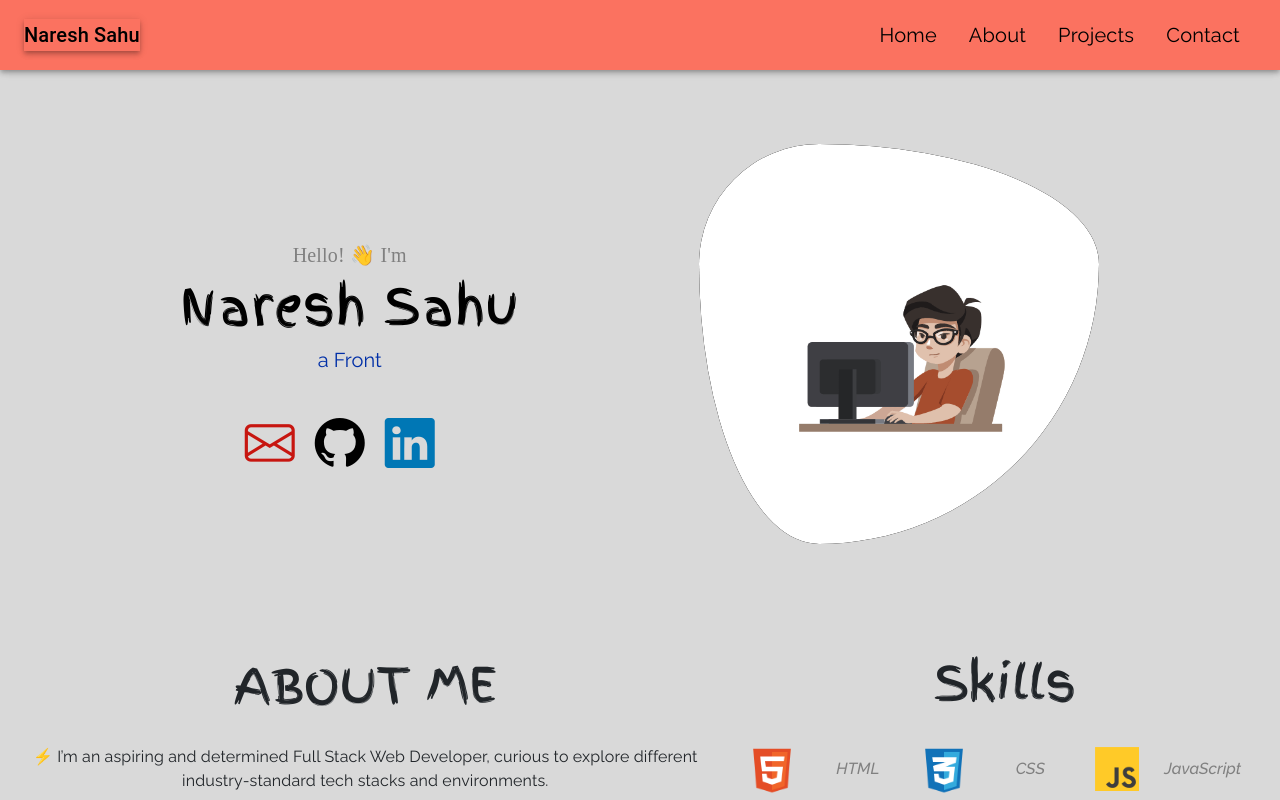
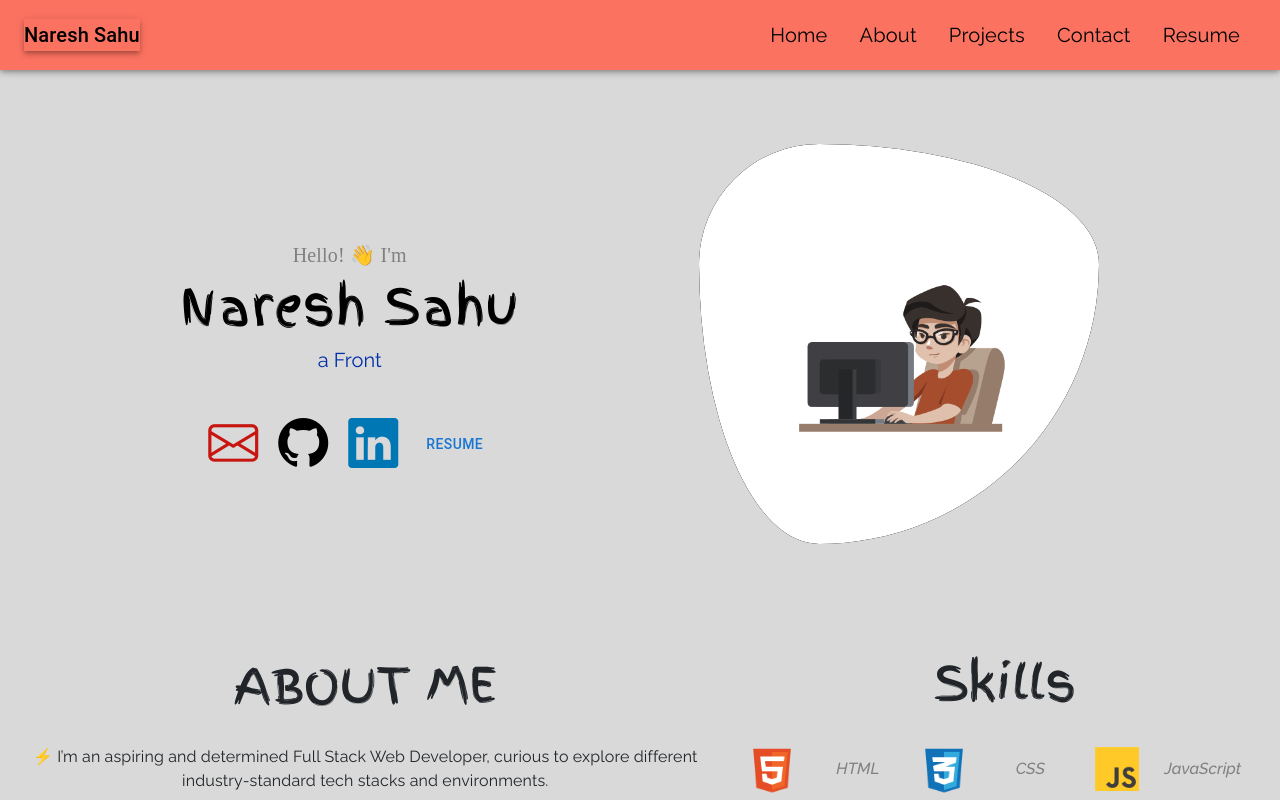
Before and after one commit to r-sahun0412/naresh-sahu-portfolio, a React (Create React App) app: page / in a window 1280 px wide. Shown: the top 800 px of the page. Built offline with nearby package versions, Linux system fonts and the light colour scheme; a small style sheet from the web is missing.

Commit message:
resume added

```diff
--- a/src/components/contactIcons.jsx
+++ b/src/components/contactIcons.jsx
@@ -1,4 +1,4 @@
-import { Box } from "@mui/material";
+import { Box, Button } from "@mui/material";
 
 const ContactIcons = () => {
   return (
@@ -42,6 +42,10 @@ const ContactIcons = () => {
           style={{ fontSize: "50px", color: "#0077b5", aspectRatio: "3/2" }}
         ></i>
       </a>
+
+      <Box>
+        <Button>Resume</Button>
+      </Box>
     </Box>
   );
 };
--- a/src/components/navBar.jsx
+++ b/src/components/navBar.jsx
@@ -14,6 +14,7 @@ import {
 
 import menu from "../images/menu.png";
 import { Link } from "react-scroll";
+
 const NavBar = () => {
   const [getOpen, setOpen] = useState(false);
 
@@ -21,17 +22,21 @@ const NavBar = () => {
     setOpen(!getOpen);
   };
 
+  const openResumeInNewWindow = () => {
+    // Open the resume link in a new window
+    window.open("https://drive.google.com/file/d/1K8rWPkLWTJTzkggSJ-XL5bBTAip-FPwB/view");
+  };
+
   const menuItems = [
     { text: "Home", to: "hero" },
     { text: "About", to: "about" },
     { text: "Projects", to: "project" },
     { text: "Contact", to: "contact" },
+    { text: "Resume", onClick: openResumeInNewWindow },
   ];
 
   return (
-    <Box style={{
-      color: "black",
-    }}>
+    <Box style={{ color: "black" }}>
       <AppBar
         position="fixed"
         style={{
@@ -48,25 +53,16 @@ const NavBar = () => {
             onClose={toggleDrawer}
             PaperProps={{ style: { width: 250, backgroundColor: "grey" } }}
           >
-            <List style={{
-              color: "black"
-            }}>
+            <List style={{ color: "black" }}>
               {menuItems.map((item, index) => (
-               <ListItem button key={index}>
-               <Link to={item.to}
-               spy={true}
-               smooth={true}
-               offset={50}
-               duration={500}
-               onClick={toggleDrawer}
-               style={{textDecoration:"none" }}>
+                <ListItem button key={index} onClick={item.onClick || toggleDrawer}>
+                  {/* Use item.onClick or toggleDrawer based on whether an onClick handler is provided */}
                   <ListItemText
                     primary={item.text}
                     primaryTypographyProps={{
                       style: { color: "black", fontSize: "40px", textAlign: "center", fontFamily: "normal" },
                     }}
                   />
-               </Link>
                 </ListItem>
               ))}
             </List>
@@ -98,22 +94,14 @@ const NavBar = () => {
               }}
             >
               {menuItems.map((item, index) => (
-                <ListItem button key={index}>
-                <Link to={item.to}
-               spy={true}
-               smooth={true}
-               offset={50}
-               duration={500}
-                onClick={toggleDrawer}
-                style={{textDecoration:"none" }}
-                smooth>
+                <ListItem button key={index} onClick={item.onClick}>
+
                   <ListItemText
                     primary={item.text}
                     primaryTypographyProps={{
                       style: { color: "black", fontSize: "20px", textAlign: "center", fontFamily: "normal" },
                     }}
                   />
-                </Link>
                 </ListItem>
               ))}
             </List>
```
Lines whose indentation alone changed are shown as unchanged.
